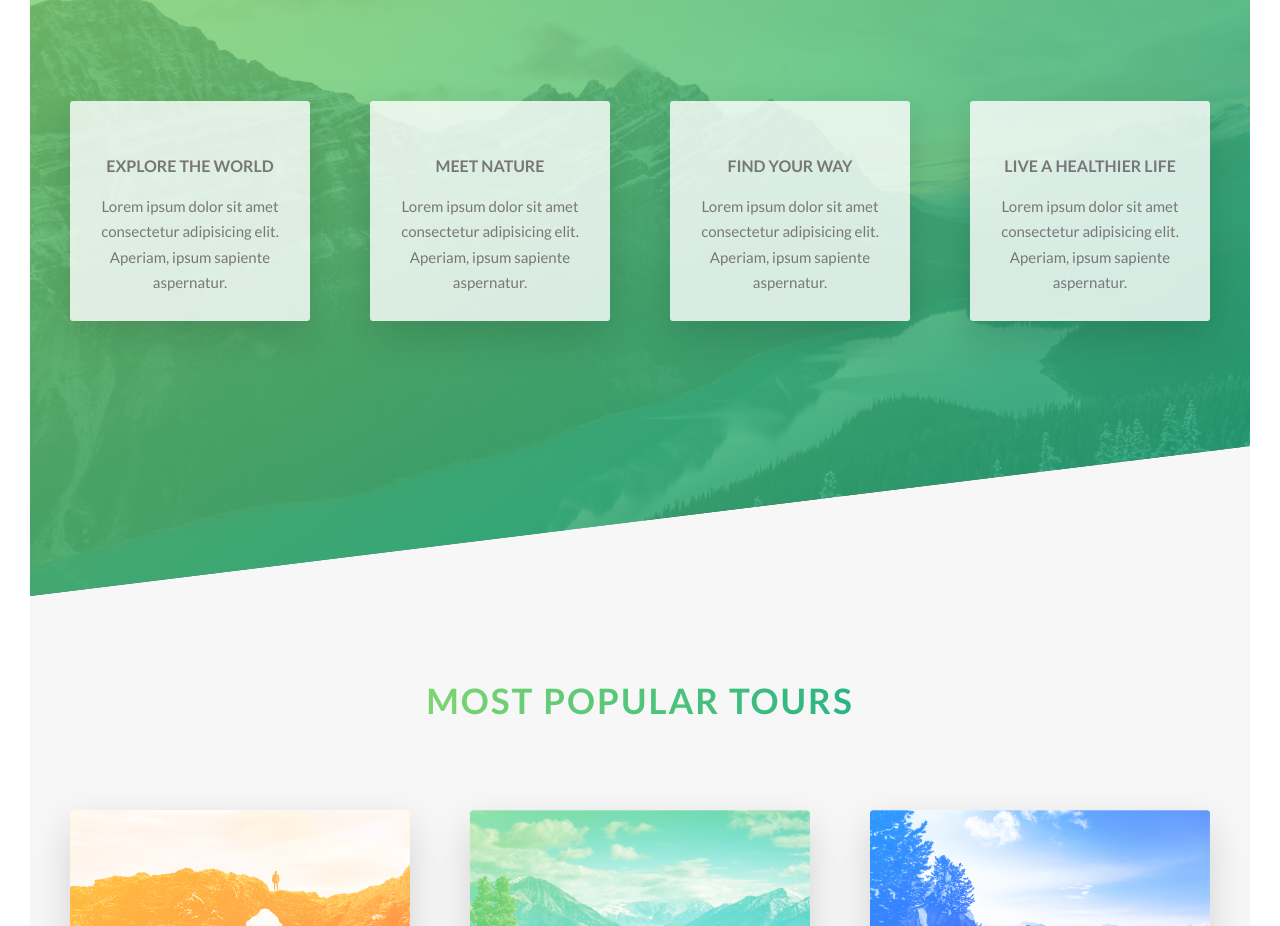
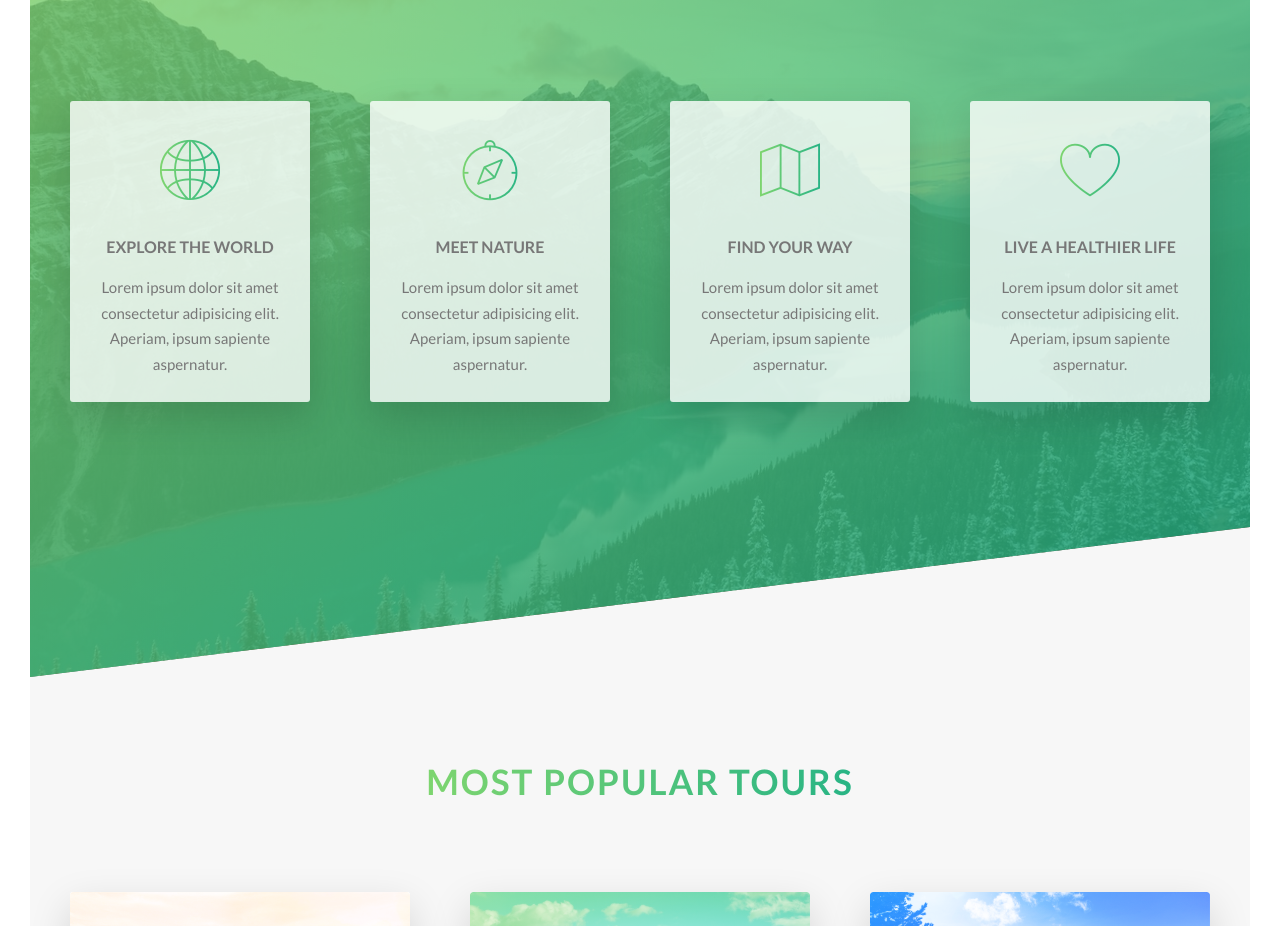
Before and after one commit to Oaya/Natours, a website: page index.html in a window 1280 px wide. Shown: the part 1583-2509 px from the top of the page. Drawn offline with Linux system fonts and the light colour scheme.

Commit message:
add style/css/icon

```diff
--- a/index.html
+++ b/index.html
@@ -9,8 +9,8 @@
       href="https://fonts.googleapis.com/css?family=Lato:100,300,400,700,900"
       rel="stylesheet"
     />
-    <!--
-    <link rel="stylesheet" href="css/icon-font.css" /> -->
+
+    <link rel="stylesheet" href="css/icon-font.css" />
 
     <link rel="stylesheet" href="css/style.css" />
     <link rel="shortcut icon" type="image/png" href="img/favicon.png" />
--- a/package.json
+++ b/package.json
@@ -5,6 +5,7 @@
   "main": "index.js",
   "browserslist": "last 10 versions",
   "scripts": {
+    "deploy": " gh-pages -d",
     "watch:sass": "node-sass sass/main.scss css/style.css -w",
     "devserver": "live-server",
     "start": "npm-run-all --parallel devserver watch:sass",
@@ -16,7 +17,10 @@
   },
   "author": "",
   "license": "ISC",
-  "dependencies": {},
+  "homepage": "https://Oaya.github.io/natours",
+  "dependencies": {
+    "gh-pages": "^3.2.3"
+  },
   "devDependencies": {
     "autoprefixer": "^10.4.0",
     "concat": "^1.0.3",
--- a/sass/pages/_home.scss
+++ b/sass/pages/_home.scss
@@ -15,7 +15,7 @@
       rgba($color-primary-light, 0.8),
       rgba($color-primary-dark, 0.8)
     ),
-    url(../../img/nat-4_small.jpg);
+    url(/img/nat-4_small.jpg);
   background-size: cover;
   transform: skewY(-7deg);
   margin-top: -10rem;
@@ -28,7 +28,7 @@
         rgba($color-primary-light, 0.8),
         rgba($color-primary-dark, 0.8)
       ),
-      url(../../img/nat-4.jpg);
+      url(/img/nat-4.jpg);
   }
 
   //.sction-features *(all)
```
Also changed, not shown: css/style.css, 1 other file.
